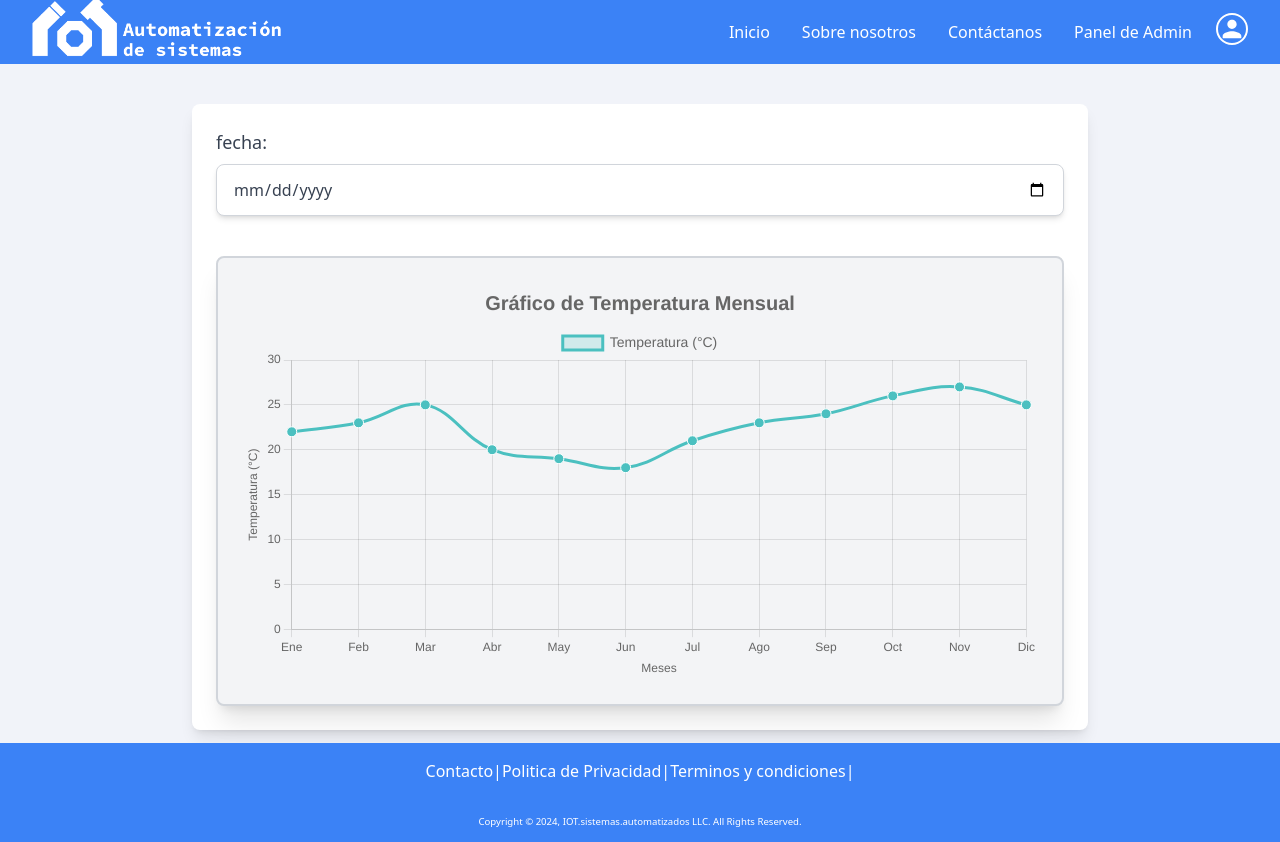
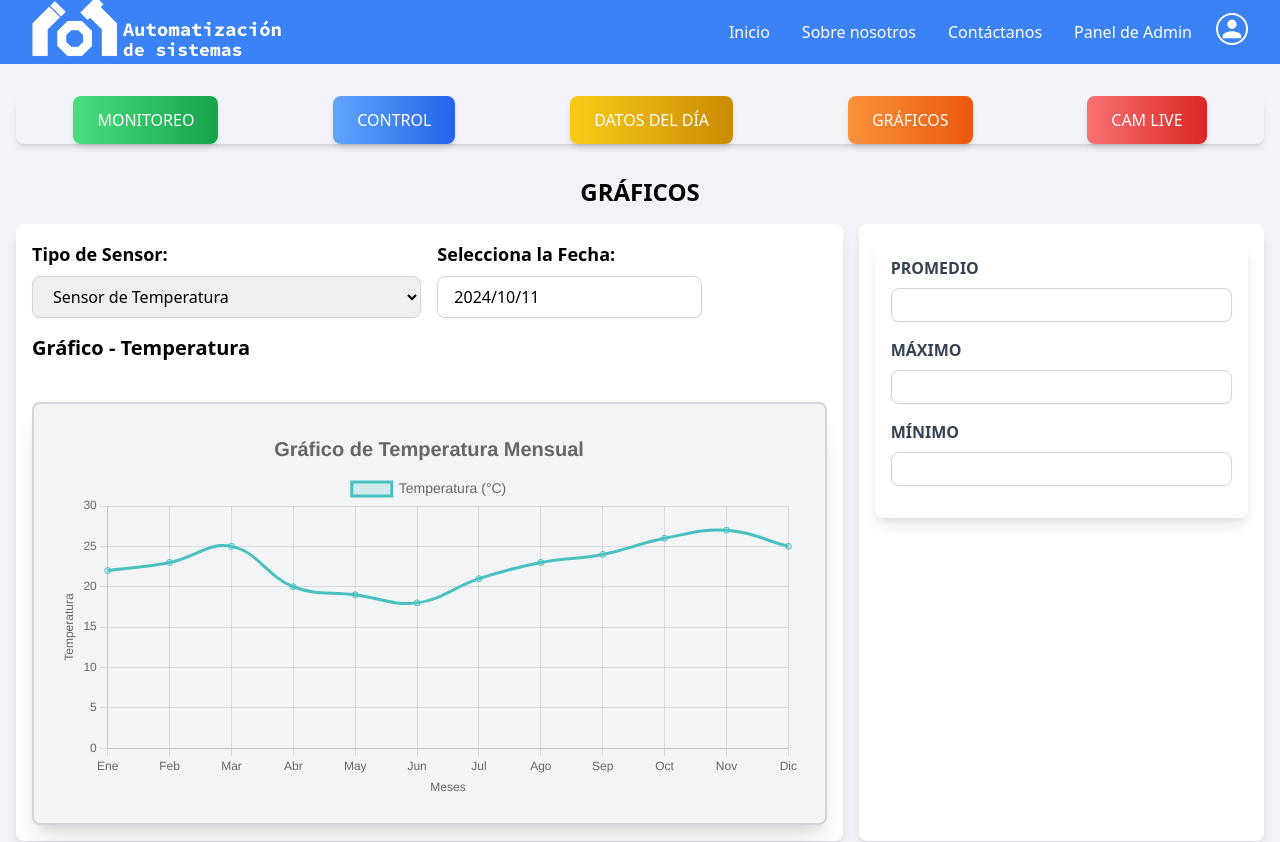
Before and after one commit to gmartinezsenglar/iotautomatizacion, a Next.js app: page /sensores/graficos in a window 1280 px wide. Shown: the top 842 px of the page. Built offline with nearby package versions, Linux system fonts and the light colour scheme.

Commit message:
gráficos

```diff
--- a/src/app/sensores/control/page.jsx
+++ b/src/app/sensores/control/page.jsx
@@ -46,7 +46,7 @@ const control = () => {
         </li>
         <li className="w-full md:w-auto">
           <a
-            href="#"
+            href="./graficos"
             className="relative inline-block w-full md:w-auto px-6 py-3 text-white bg-gradient-to-r from-orange-400 to-orange-600 rounded-lg shadow-md transition-transform duration-300 ease-in-out hover:scale-105 text-center"
           >
             <span className="relative">GRÁFICOS</span>
--- a/src/app/sensores/dia_datos/page.jsx
+++ b/src/app/sensores/dia_datos/page.jsx
@@ -40,7 +40,7 @@ const DatosDia = () => {
           </li>
           <li className="w-full md:w-auto">
             <a
-              href="#"
+              href="./dia_datos"
               className="relative inline-block w-full md:w-auto px-6 py-3 text-white bg-gradient-to-r from-yellow-400 to-yellow-600 rounded-lg shadow-md transition-transform duration-300 ease-in-out hover:scale-105 text-center"
             >
               <span className="relative">DATOS DEL DÍA</span>
@@ -48,7 +48,7 @@ const DatosDia = () => {
           </li>
           <li className="w-full md:w-auto">
             <a
-              href="#"
+              href="./graficos"
               className="relative inline-block w-full md:w-auto px-6 py-3 text-white bg-gradient-to-r from-orange-400 to-orange-600 rounded-lg shadow-md transition-transform duration-300 ease-in-out hover:scale-105 text-center"
             >
               <span className="relative">GRÁFICOS</span>
--- a/src/app/sensores/graficos/page.jsx
+++ b/src/app/sensores/graficos/page.jsx
@@ -1,12 +1,228 @@
+// src/app/sensores/graficos/page.jsx
+"use client";
+import React, { useState } from "react";
 import LineChart from "@/components/GraficoLineas";
-import SensorSelect from "@/components/SensorSelect";
+import Estadisticas from "@/components/Estadisticas"; // Componente de estadísticas
+import DatePicker from "react-datepicker"; // Importar DatePicker
+import "react-datepicker/dist/react-datepicker.css"; // Importar estilos de DatePicker
+
+const sensorLabels = {
+  temperatura: "Temperatura",
+  eco2: "CO2 (ppm)",
+  humedad: "Humedad (%)",
+  tierra: "Humedad del Suelo (%)",
+  luminosidad: "Luminosidad (lux)",
+};
+
+const sensorData = {
+  temperatura: {
+    labels: ["Ene", "Feb", "Mar", "Abr", "May", "Jun", "Jul", "Ago", "Sep", "Oct", "Nov", "Dic"],
+    datasets: [
+      {
+        label: "Temperatura (°C)",
+        data: [22, 23, 25, 20, 19, 18, 21, 23, 24, 26, 27, 25],
+        borderColor: "rgba(75, 192, 192, 1)",
+        backgroundColor: "rgba(75, 192, 192, 0.2)",
+        tension: 0.4,
+        fill: true,
+      },
+    ],
+  },
+  eco2: {
+    labels: ["Ene", "Feb", "Mar", "Abr", "May", "Jun", "Jul", "Ago", "Sep", "Oct", "Nov", "Dic"],
+    datasets: [
+      {
+        label: "CO2 (ppm)",
+        data: [400, 420, 450, 500, 470, 480, 460, 430, 410, 420, 430, 440],
+        borderColor: "rgba(255, 99, 132, 1)",
+        backgroundColor: "rgba(255, 99, 132, 0.2)",
+        tension: 0.4,
+        fill: true,
+      },
+    ],
+  },
+  humedad: {
+    labels: ["Ene", "Feb", "Mar", "Abr", "May", "Jun", "Jul", "Ago", "Sep", "Oct", "Nov", "Dic"],
+    datasets: [
+      {
+        label: "Humedad (%)",
+        data: [65, 70, 75, 80, 85, 90, 95, 90, 85, 80, 75, 70],
+        borderColor: "rgba(54, 162, 235, 1)",
+        backgroundColor: "rgba(54, 162, 235, 0.2)",
+        tension: 0.4,
+        fill: true,
+      },
+    ],
+  },
+  tierra: {
+    labels: ["Ene", "Feb", "Mar", "Abr", "May", "Jun", "Jul", "Ago", "Sep", "Oct", "Nov", "Dic"],
+    datasets: [
+      {
+        label: "Humedad del Suelo (%)",
+        data: [40, 42, 45, 47, 49, 50, 52, 54, 55, 56, 57, 58],
+        borderColor: "rgba(153, 102, 255, 1)",
+        backgroundColor: "rgba(153, 102, 255, 0.2)",
+        tension: 0.4,
+        fill: true,
+      },
+    ],
+  },
+  luminosidad: {
+    labels: ["Ene", "Feb", "Mar", "Abr", "May", "Jun", "Jul", "Ago", "Sep", "Oct", "Nov", "Dic"],
+    datasets: [
+      {
+        label: "Luminosidad (lux)",
+        data: [100, 120, 150, 200, 250, 220, 180, 160, 140, 130, 110, 100],
+        borderColor: "rgba(255, 206, 86, 1)",
+        backgroundColor: "rgba(255, 206, 86, 0.2)",
+        tension: 0.4,
+        fill: true,
+      },
+    ],
+  },
+};
 
 const GraficosPage = () => {
+  const [selectedSensor, setSelectedSensor] = useState("temperatura");
+  const [selectedDate, setSelectedDate] = useState(new Date()); // Estado para la fecha seleccionada
+  const sensorLabel = sensorLabels[selectedSensor];
+
+  const chartOptions = {
+    responsive: true,
+    plugins: {
+      legend: {
+        position: "top",
+        labels: {
+          font: {
+            size: 14,
+          },
+        },
+      },
+      title: {
+        display: true,
+        text: `Gráfico de ${sensorLabel} Mensual`,
+        font: {
+          size: 20,
+        },
+      },
+    },
+    scales: {
+      y: {
+        beginAtZero: true,
+        title: {
+          display: true,
+          text: sensorLabel,
+        },
+      },
+      x: {
+        title: {
+          display: true,
+          text: "Meses",
+        },
+      },
+    },
+  };
+
   return (
-    <div className="bg-white shadow-lg rounded-lg p-6 max-w-4xl mx-auto mt-10">
-      <SensorSelect />
-      <LineChart />
-    </div>
+    <main className="container mx-auto mt-8 px-4">
+      {/* Barra de navegación estilizada */}
+      <nav className="shadow-md rounded-lg mb-8">
+      <ul className="flex flex-wrap justify-center md:justify-around space-y-2 md:space-y-0">
+        {/* Lista horizontal de enlaces */}
+        <li className="w-full md:w-auto">
+          <a
+            href="./monitoreo"
+            className="relative inline-block w-full md:w-auto px-6 py-3 text-white bg-gradient-to-r from-green-400 to-green-600 rounded-lg shadow-md transition-transform duration-300 ease-in-out hover:scale-105 text-center"
+          >
+            <span className="relative">MONITOREO</span>
+          </a>
+        </li>
+        <li className="w-full md:w-auto">
+          <a
+            href="./control"
+            className="relative inline-block w-full md:w-auto px-6 py-3 text-white bg-gradient-to-r from-blue-400 to-blue-600 rounded-lg shadow-md transition-transform duration-300 ease-in-out hover:scale-105 text-center"
+          >
+            <span className="relative">CONTROL</span>
+          </a>
+        </li>
+        <li className="w-full md:w-auto">
+          <a
+            href="./dia_datos"
+            className="relative inline-block w-full md:w-auto px-6 py-3 text-white bg-gradient-to-r from-yellow-400 to-yellow-600 rounded-lg shadow-md transition-transform duration-300 ease-in-out hover:scale-105 text-center"
+          >
+            <span className="relative">DATOS DEL DÍA</span>
+          </a>
+        </li>
+        <li className="w-full md:w-auto">
+          <a
+            href="./graficos"
+            className="relative inline-block w-full md:w-auto px-6 py-3 text-white bg-gradient-to-r from-orange-400 to-orange-600 rounded-lg shadow-md transition-transform duration-300 ease-in-out hover:scale-105 text-center"
+          >
+            <span className="relative">GRÁFICOS</span>
+          </a>
+        </li>
+        <li className="w-full md:w-auto">
+          <a
+            href="#"
+            className="relative inline-block w-full md:w-auto px-6 py-3 text-white bg-gradient-to-r from-red-400 to-red-600 rounded-lg shadow-md transition-transform duration-300 ease-in-out hover:scale-105 text-center"
+          >
+            <span className="relative">CAM LIVE</span>
+          </a>
+        </li>
+      </ul>
+    </nav>
+
+      <h1 className="text-2xl font-bold mb-4 text-center">GRÁFICOS</h1>
+      <div className="grid grid-cols-1 md:grid-cols-3 gap-4">
+        {/* Panel de selección de sensor y fecha */}
+        <div className="mb-4 md:col-span-2 bg-white shadow-lg rounded-lg p-4">
+          <div className="flex justify-between items-center mb-4">
+            {/* Dropdown de selección de sensor */}
+            <div className="flex flex-col w-1/2">
+              <label htmlFor="sensor" className="text-lg font-bold mb-2">
+                Tipo de Sensor:
+              </label>
+              <select
+                id="sensor"
+                value={selectedSensor}
+                onChange={(e) => setSelectedSensor(e.target.value)}
+                className="w-full px-4 py-2 border border-gray-300 rounded-lg shadow-sm focus:outline-none focus:ring-2 focus:ring-blue-500"
+              >
+                <option value="temperatura">Sensor de Temperatura</option>
+                <option value="eco2">Sensor de CO2</option>
+                <option value="humedad">Sensor de Humedad</option>
+                <option value="tierra">Sensor de Humedad del Suelo</option>
+                <option value="luminosidad">Sensor de Luminosidad</option>
+              </select>
+            </div>
+
+            {/* Selector de fecha */}
+            <div className="flex flex-col w-1/2 ml-4">
+              <label className="block text-lg font-bold mb-2" htmlFor="fecha">
+                Selecciona la Fecha:
+              </label>
+              <DatePicker
+                selected={selectedDate}
+                onChange={(date) => setSelectedDate(date)}
+                dateFormat="yyyy/MM/dd"
+                maxDate={new Date()}
+                className="border border-gray-300 px-4 py-2 rounded-lg shadow-sm focus:outline-none focus:ring-2 focus:ring-blue-500"
+              />
+            </div>
+          </div>
+
+          <h2 className="text-xl font-bold mb-4">
+            Gráfico - {sensorLabel}
+          </h2>
+          <LineChart data={sensorData[selectedSensor]} options={chartOptions} />
+        </div>
+
+        {/* Panel de estadísticas */}
+        <div className="mb-4 bg-white shadow-lg rounded-lg p-4">
+          <Estadisticas sensor={sensorLabel} />
+        </div>
+      </div>
+    </main>
   );
 };
 
--- a/src/components/GraficoLineas.jsx
+++ b/src/components/GraficoLineas.jsx
@@ -1,3 +1,4 @@
+// src/components/GraficoLineas.jsx
 "use client";
 import React from "react";
 import { Line } from "react-chartjs-2";
@@ -23,78 +24,7 @@ ChartJS.register(
   Legend
 );
 
-const LineChart = () => {
-  // Datos de ejemplo para el gráfico de líneas
-  const data = {
-    labels: [
-      "Ene",
-      "Feb",
-      "Mar",
-      "Abr",
-      "May",
-      "Jun",
-      "Jul",
-      "Ago",
-      "Sep",
-      "Oct",
-      "Nov",
-      "Dic",
-    ], // Ejemplo de meses
-    datasets: [
-      {
-        label: "Temperatura (°C)",
-        data: [22, 23, 25, 20, 19, 18, 21, 23, 24, 26, 27, 25], // Ejemplo de datos para el gráfico
-        borderColor: "rgba(75, 192, 192, 1)",
-        backgroundColor: "rgba(75, 192, 192, 0.2)",
-        tension: 0.4, // Curvatura de la línea
-        fill: true, // Relleno bajo la línea
-        pointRadius: 5,
-        pointBackgroundColor: "rgba(75, 192, 192, 1)",
-        pointBorderColor: "#fff",
-        pointHoverRadius: 8,
-        pointHoverBackgroundColor: "#ff6384",
-        pointHoverBorderColor: "rgba(220,220,220,1)",
-      },
-    ],
-  };
-
-  // Opciones de estilo para el gráfico
-  const options = {
-    responsive: true,
-    plugins: {
-      legend: {
-        position: "top",
-        labels: {
-          font: {
-            size: 14,
-          },
-        },
-      },
-      title: {
-        display: true,
-        text: "Gráfico de Temperatura Mensual",
-        font: {
-          size: 20,
-        },
-      },
-    },
-    scales: {
-      y: {
-        beginAtZero: true,
-        title: {
-          display: true,
-          text: "Temperatura (°C)",
-        },
-      },
-      x: {
-        title: {
-          display: true,
-          text: "Meses",
-        },
-      },
-    },
-  };
-
+const LineChart = ({ data, options }) => {
   return (
     <div className="bg-gray-100 border-2 border-gray-300 shadow-xl rounded-lg p-6 max-w-4xl mx-auto mt-10">
       <Line data={data} options={options} />
--- a/src/components/SensorTable.js
+++ b/src/components/SensorTable.js
@@ -49,7 +49,7 @@ const SensorTable = () => {
           </li>
           <li className="w-full md:w-auto">
             <a
-              href="#"
+              href="./graficos"
               className="relative inline-block w-full md:w-auto px-6 py-3 text-white bg-gradient-to-r from-orange-400 to-orange-600 rounded-lg shadow-md transition-transform duration-300 ease-in-out hover:scale-105 text-center"
             >
               <span className="relative">GRÁFICOS</span>
```
